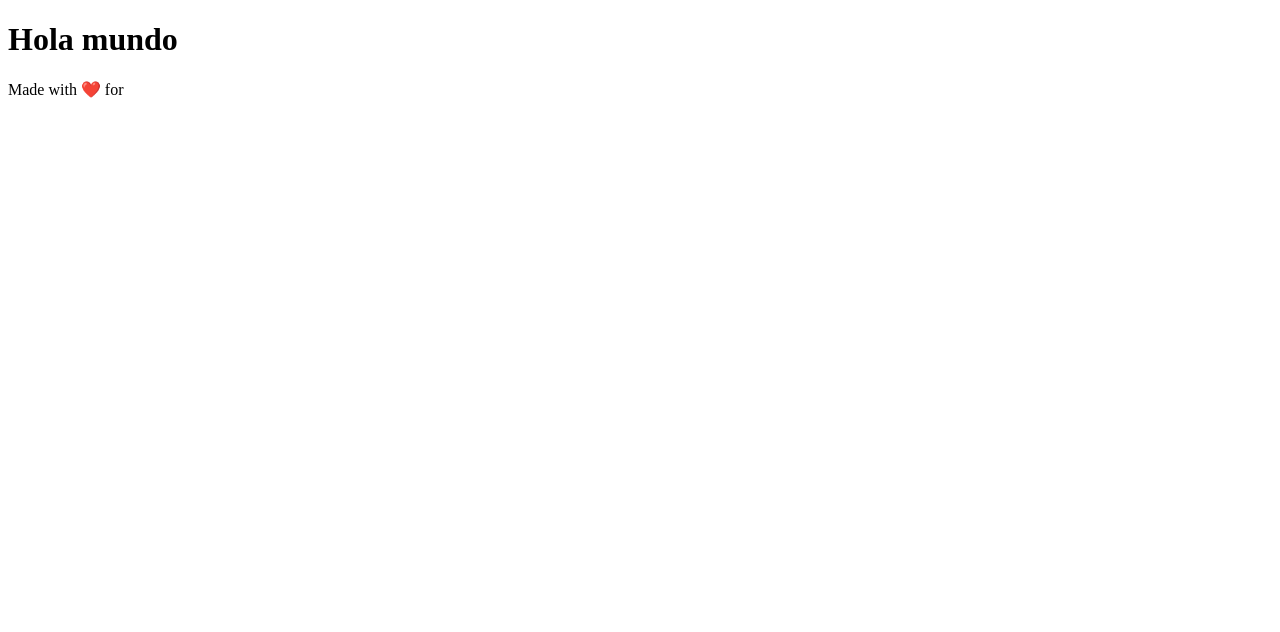
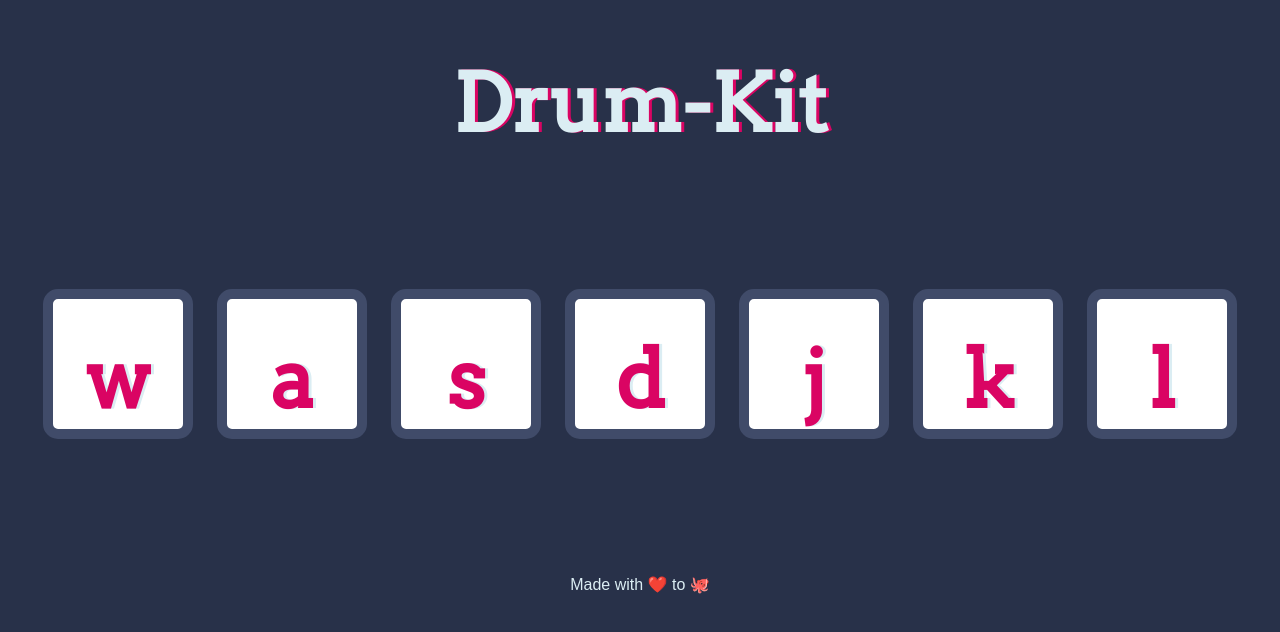
Before and after one commit to leutamo/drum-kit-web, a plain HTML site: page index.html in a window 1280 px wide. Drawn offline with Linux system fonts and the light colour scheme.

Commit message:
Styling and more code css

```diff
--- a/index.html
+++ b/index.html
@@ -5,12 +5,24 @@
     <meta http-equiv="X-UA-Compatible" content="IE=edge">
     <meta name="viewport" content="width=device-width, initial-scale=1.0">
     <title>🥁 Drum-Kit</title>
+    <link rel="stylesheet" href="style.css">
+    <link href="https://fonts.googleapis.com/css?family=Arvo" rel="stylesheet">
 </head>
 <body>
-    <h1>Hola mundo</h1>
+    <h1>Drum-Kit</h1>
+
+    <div class="set">
+        <button class="w drum">w</button>
+        <button class="a drum">a</button>
+        <button class="s drum">s</button>
+        <button class="d drum">d</button>
+        <button class="j drum">j</button>
+        <button class="k drum">k</button>
+        <button class="l drum">l</button>
+      </div>
 
     <footer>
-        Made with ❤️ for
+        Made with ❤️ to 🐙
     </footer>
 </body>
 </html>
--- a/style.css
+++ b/style.css
@@ -0,0 +1,80 @@
+body {
+    text-align: center;
+    background-color: #283149;
+  }
+
+h1 {
+font-size: 5rem;
+color: #DBEDF3;
+font-family: "Arvo", cursive;
+text-shadow: 3px 0 #DA0463;
+}
+
+footer {
+color: #DBEDF3;
+font-family: sans-serif;
+}
+
+.w {
+
+}
+
+.a {
+
+}
+
+.s {
+
+}
+
+.d {
+
+}
+
+.j {
+
+}
+
+.k {
+
+}
+
+.l {
+
+}
+
+.set {
+margin: 10% auto;
+}
+
+.game-over {
+background-color: red;
+opacity: 0.8;
+}
+
+.pressed {
+box-shadow: 0 3px 4px 0 #DBEDF3;
+opacity: 0.5;
+}
+
+.red {
+color: red;
+}
+
+.drum {
+outline: none;
+border: 10px solid #404B69;
+font-size: 5rem;
+font-family: 'Arvo', cursive;
+line-height: 2;
+font-weight: 900;
+color: #DA0463;
+text-shadow: 3px 0 #DBEDF3;
+border-radius: 15px;
+display: inline-block;
+width: 150px;
+height: 150px;
+text-align: center;
+margin: 10px;
+background-color: white;
+}
```
Also changed, not shown: 7 other files.
